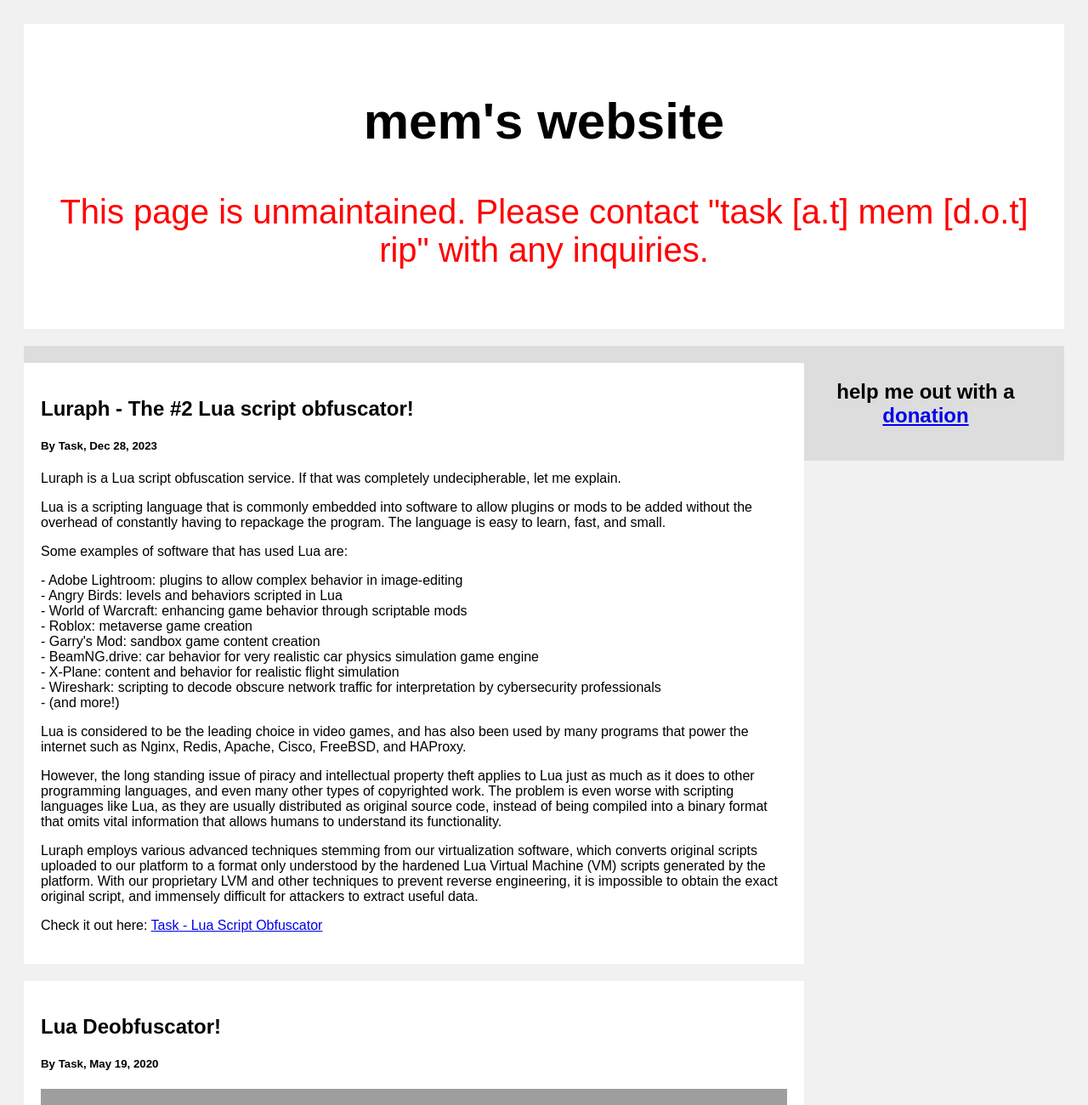
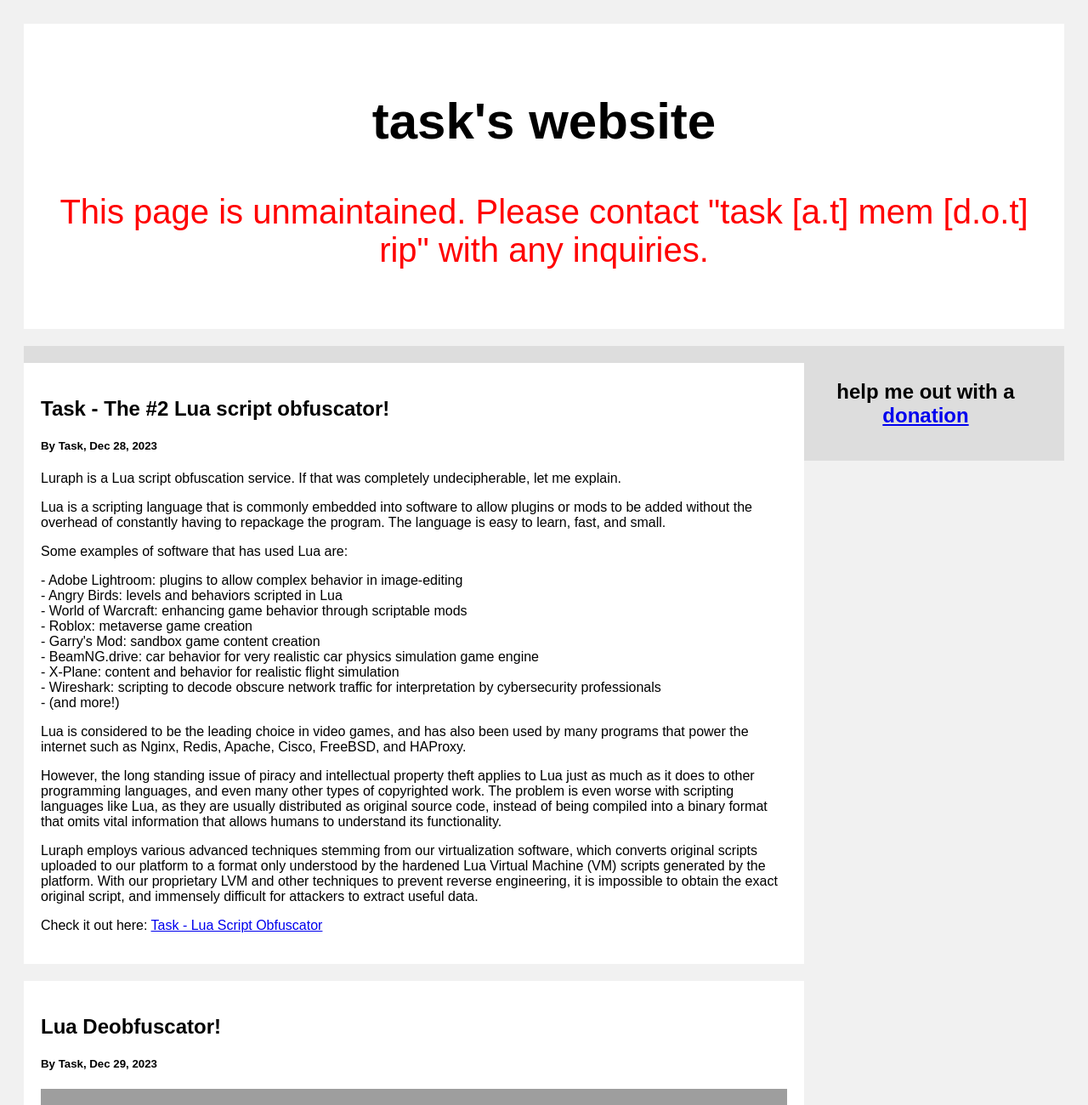
Before and after one commit to MemobyhHub/Task.rip, a plain HTML site: page index.html in a window 1280 px wide. Shown: the top 1300 px of the page at 85% size. Drawn offline with Linux system fonts and the light colour scheme; grey boxes are pictures that could not be loaded.

Commit message:
Add files via upload

```diff
--- a/index.html
+++ b/index.html
@@ -74,7 +74,7 @@
 <body>
 
 <div class="header">
-  <h2>mem's website</h2>
+  <h2>task's website</h2>
   <p style="color:red">This page is unmaintained. Please contact "task [a.t] mem [d.o.t] rip" with any inquiries.</p>
 </div>
 
@@ -90,7 +90,7 @@
 (adsbygoogle = window.adsbygoogle || []).push({});
 </script>-->
 	<div class="card">
-      <h2>Luraph - The #2 Lua script obfuscator!</h2>
+      <h2>Task - The #2 Lua script obfuscator!</h2>
       <h5>By Task, Dec 28, 2023</h5>
       <p>Luraph is a Lua script obfuscation service. If that was completely undecipherable, let me explain.</p>
       <p>Lua is a scripting language that is commonly embedded into software to allow plugins or mods to be added without the overhead of constantly having to repackage the program. The language is easy to learn, fast, and small.</p>
@@ -103,7 +103,7 @@
 	</div>
     <div class="card">
       <h2>Lua Deobfuscator!</h2>
-      <h5>By Task, May 19, 2020</h5>
+      <h5>By Task, Dec 29, 2023</h5>
       <img src="https://media-market.edmodo.com/media/public/1186691032520e7e3cd4d8e9f11c5988868d30f4.png" style="width: 100%">
       <p>We've updated our kahoot tools in order to allow to you to many more OP things.</p>
 	  <p>You'll be able to do many new things such as add bots and spoof yourself as winner!</p>
@@ -135,9 +135,9 @@
     </div>
     <div class="card">
       <h3>Join my discord</h3>
-      <p><a href="https://discord.gg/WXZGupSvcF">mem's hangout</a></p>
+      <p><a href="https://discord.gg/WXZGupSvcF">task's hangout</a></p>
 	  <h3>Use my products</h3>
-      <p><a href="https://mem.rip/kahoot">Luadeobfuscator</a></p>
+      <p><a href="https://discord.gg/3FkaUzGWW4">Luadeobfuscator</a></p>
 	  <p><a href="https://discord.gg/3FkaUzGWW4">Task script obfuscator</a></p>
     </div>
   </div>
```
